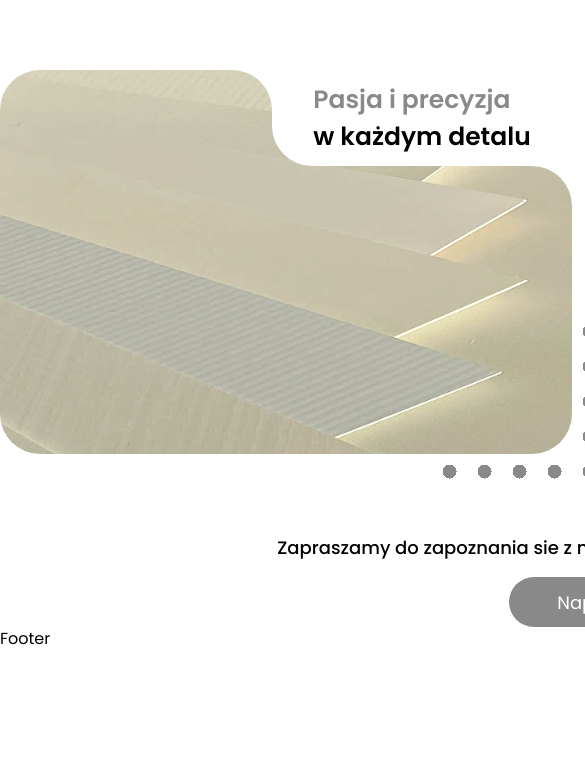
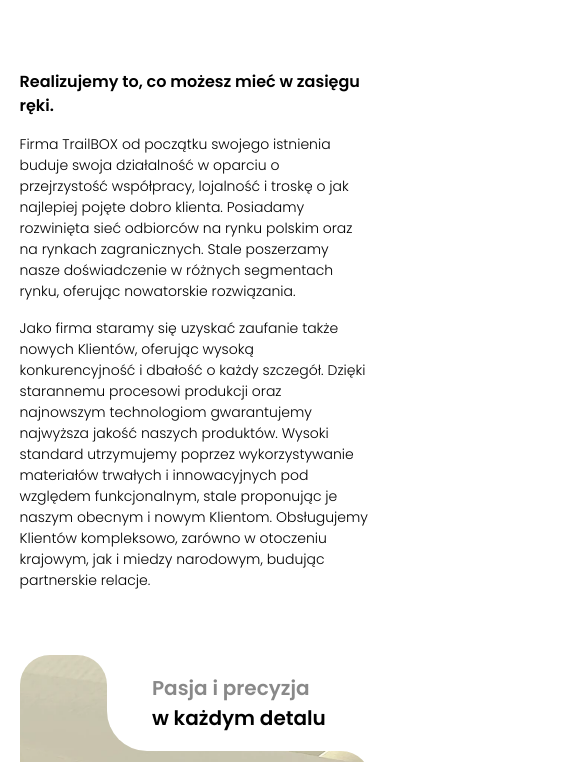
Before and after one commit to Airtilion/trailbox, a React (Vite) app: page / in a window 390 px wide. Shown: the part 806-1568 px from the top of the page, 585 px wide, since content can reach past the window. Before the commit the page ends 1457 px from the top, so only its background shows below. Built offline with nearby package versions, Linux system fonts and the light colour scheme.

Commit message:
pierwsza sekcja - home

```diff
--- a/src/components/home/BusinessDesc.jsx
+++ b/src/components/home/BusinessDesc.jsx
@@ -4,24 +4,28 @@
 
 const BusinessDesc = () => {
   return (
-    <section className='w-[1240px] mx-auto flex flex-col gap-[80px] mt-[32px]'>
-        <article className='w-full flex gap-[96px]'>
-            <div className='rounded-[40px] flex-1 relative'>
-                <div className='l-corners absolute top-0 right-0 bg-white w-[300px] h-[96px] flex justify-center items-center rounded-bl-[40px] z-20'>
-                    <h2 className='text-[25px] font-semibold text-[#898989]'>Pasja i precyzja <br /> <span className='text-black'>w każdym detalu</span></h2>
+    <section className='w-[1240px] mx-auto flex flex-col gap-[80px] mt-[32px] max-2xl:w-[1000px] max-xl:w-[960px] max-lg:w-[90%] max-sm:gap-[64px]'>
+        <article className='w-full flex gap-[96px] max-lg:flex-col-reverse max-md:gap-[64px]'>
+
+            <div className='rounded-[40px] flex-1 relative max-lg:w-[600px] max-lg:mx-auto max-md:w-[90%] max-lg:rounded-[30px] max-sm:w-full'>
+                <div className='l-corners absolute top-0 right-0 bg-white w-[300px] h-[96px] flex justify-center items-center rounded-bl-[40px] z-20 max-md:w-[50%] max-sm:w-[75%]'>
+                    <h2 className='text-[25px] font-semibold text-[#898989] max-md:text-[20px]'>Pasja i precyzja <br /> <span className='text-black'>w każdym detalu</span></h2>
                 </div>
-                <img src={sectionPhoto} alt="Zdjęcie pokryć paneli wartstowych"  className='rounded-[40px] relative z-10'/>
-                <span className='dotted w-[170px] h-[170px] bg-red-500 absolute bottom-[-30px] right-[-30px] z-0'></span>
+                <img src={sectionPhoto} alt="Zdjęcie pokryć paneli wartstowych"  className='rounded-[40px] relative z-10 h-full object-cover max-lg:rounded-[30px] max-sm:min-h-[350px]'/>
+                <span className='dotted w-[170px] h-[170px] bg-red-500 absolute bottom-[-30px] right-[-30px] z-0 max-md:w-[120px] max-md:h-[120px] max-sm:bottom-[-18px] max-sm:right-[-18px]'></span>
             </div>
-            <div className='flex-1 flex flex-col gap-[16px] self-end'>
-                <h3 className='text-[18px] font-semibold'>Realizujemy to, co możesz mieć w zasięgu ręki.</h3>
-                <p className='text-[15px] font-light'>Firma TrailBOX od początku swojego istnienia buduje swoja działalność w oparciu o przejrzystość współpracy, lojalność i troskę o jak najlepiej pojęte dobro klienta. Posiadamy rozwinięta sieć odbiorców na rynku polskim oraz na rynkach zagranicznych. Stale poszerzamy nasze doświadczenie w różnych segmentach rynku, oferując nowatorskie rozwiązania.</p>
-                <p className='text-[15px] font-light'>Jako firma staramy się uzyskać zaufanie także nowych Klientów, oferując wysoką konkurencyjność i dbałość o każdy szczegół. Dzięki starannemu procesowi produkcji oraz najnowszym technologiom gwarantujemy najwyższa jakość naszych produktów. Wysoki standard utrzymujemy poprzez wykorzystywanie materiałów trwałych i innowacyjnych pod względem funkcjonalnym, stale proponując je naszym obecnym i nowym Klientom. Obsługujemy Klientów kompleksowo, zarówno w otoczeniu krajowym, jak i miedzy narodowym, budując partnerskie relacje.</p>
+
+            <div className='flex-1 flex flex-col gap-[16px] self-end max-lg:w-[90%] max-lg:mx-auto max-sm:w-full'>
+                <h3 className='text-[18px] font-semibold max-xl:text-[16px]'>Realizujemy to, co możesz mieć w zasięgu ręki.</h3>
+                <p className='text-[15px] font-light max-xl:text-[14px]'>Firma TrailBOX od początku swojego istnienia buduje swoja działalność w oparciu o przejrzystość współpracy, lojalność i troskę o jak najlepiej pojęte dobro klienta. Posiadamy rozwinięta sieć odbiorców na rynku polskim oraz na rynkach zagranicznych. Stale poszerzamy nasze doświadczenie w różnych segmentach rynku, oferując nowatorskie rozwiązania.</p>
+                <p className='text-[15px] font-light max-xl:text-[14px]'>Jako firma staramy się uzyskać zaufanie także nowych Klientów, oferując wysoką konkurencyjność i dbałość o każdy szczegół. Dzięki starannemu procesowi produkcji oraz najnowszym technologiom gwarantujemy najwyższa jakość naszych produktów. Wysoki standard utrzymujemy poprzez wykorzystywanie materiałów trwałych i innowacyjnych pod względem funkcjonalnym, stale proponując je naszym obecnym i nowym Klientom. Obsługujemy Klientów kompleksowo, zarówno w otoczeniu krajowym, jak i miedzy narodowym, budując partnerskie relacje.</p>
             </div>
+
         </article>
-        <article className='w-full flex flex-col items-center gap-[16px]'>
-            <p className='text-[18px] font-medium'>Zapraszamy do zapoznania sie z naszą ofertą oraz zachęcamy do kontaktu.</p>
-            <button className='rounded-full bg-[#898989] text-white text-[18px] h-[50px] px-[48px]'>Napisz do nas</button>
+
+        <article className='w-full flex flex-col items-center gap-[16px] max-lg:w-[90%] max-lg:mx-auto max-sm:w-full'>
+            <p className='text-[18px] font-medium max-xl:text-[16px] text-center'>Zapraszamy do zapoznania sie z naszą ofertą oraz zachęcamy do kontaktu.</p>
+            <button className='rounded-full bg-[#898989] text-white text-[18px] h-[50px] px-[48px] max-xl:text-[16px]'>Napisz do nas</button>
         </article>
     </section>
   )
--- a/src/index.css
+++ b/src/index.css
@@ -174,6 +174,21 @@
     left: -60px;
     box-shadow: -30px -30px rgb(255, 255, 255);
   }
+
+  .l-corners::after {
+    width: 60px;
+    height: 60px;
+    left: -60px;
+
+    box-shadow: 30px -30px rgb(255, 255, 255);
+  }
+
+  .l-corners::before {
+    width: 60px;
+    height: 60px;
+    bottom: -60px;
+    box-shadow: 30px -30px rgb(255, 255, 255);
+  }
 }
 
 
@@ -249,6 +264,16 @@
   filter: blur(0.7px);
 }
 
+@media only screen and (max-width: 767px){
+  .dotted{
+    background: radial-gradient(circle, #898989 3px, transparent 26%);
+    background-size: 20px 20px;
+    background-color: #ffffff;
+    opacity: 1;
+    filter: blur(0.7px);
+  }
+}
+
 /* ---------- kafelki panele sandwich ---------- */
 .dropShadow-custom{
   filter: drop-shadow(0 4px 20px #00000040);
```
